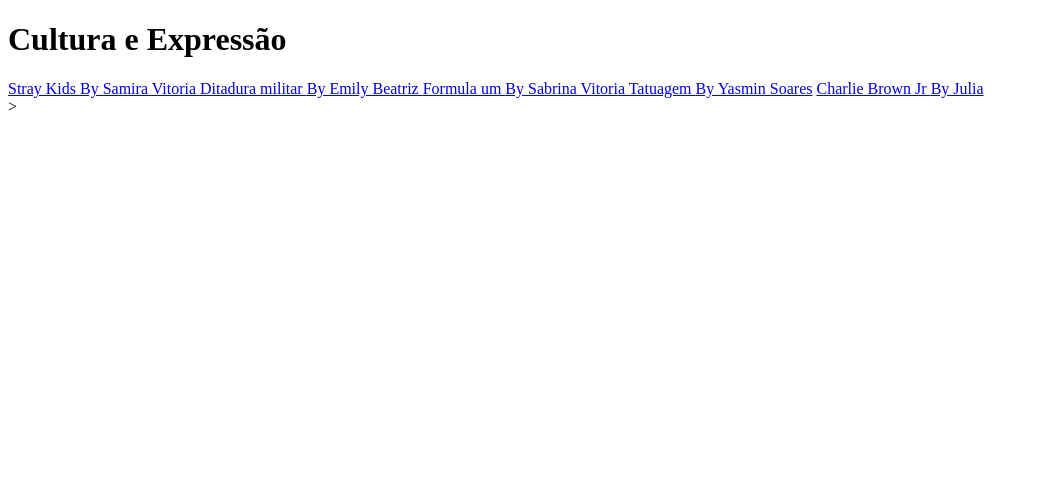
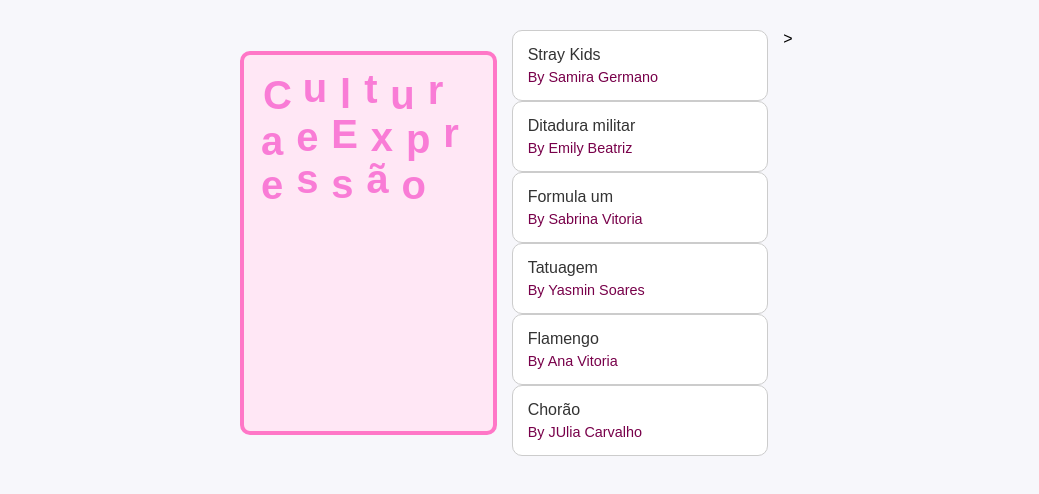
Before and after one commit to jukiia/Cultura-e-Express-o, a plain HTML site: page index.html in a window 1280 px wide. Shown: the whole page, without its empty margins (0-1039 px from the left). Drawn offline with Linux system fonts and the light colour scheme.

Commit message:
mudanças

```diff
--- a/index.html
+++ b/index.html
@@ -4,15 +4,37 @@
 <head>
     <meta charset="UTF-8">
     <meta name="viewport" content="width=device-width, initial-scale=1.0">
-    <title></title>
+    <link rel="stylesheet" href="style.css">
+    <title>Portal</title>
 </head>
+<body>
+    <div class="cards">
+       <h1 class="titulo">
+        <span>C</span>
+        <span>u</span>
+        <span>l</span>
+        <span>t</span>
+        <span>u</span>
+        <span>r</span>
+        <span>a</span>
 
-<body>
-    <h1>Cultura e Expressão</h1>
+        <span>e</span>
+
+        <span>E</span>
+        <span>x</span>
+        <span>p</span>
+        <span>r</span>
+        <span>e</span>
+        <span>s</span>
+        <span>s</span>
+        <span>ã</span>
+        <span>o</span>
+    </h1>
+
     <main>
         <div>
             <a href="https://samizika.github.io/fabrica-de-site/" target="_blank" rel="noopener noreferrer"> Stray Kids
-                <span> By Samira Vitoria </span></a>
+                <span> By Samira Germano</span></a>
 
             <a href="https://beatrizzzk.github.io/effective-octo-adventure/" target="_blank" rel="noopener noreferrer">
                 Ditadura militar <span> By Emily Beatriz </span></a>
@@ -22,12 +44,23 @@
 
             <a href="https://pandafofamaismais-glitch.github.io/fabrica-site/" target="_blank"
                 rel="noopener noreferrer">Tatuagem <span>By Yasmin Soares</span></a>
-            <a href="https://jukiia.github.io/fabrica-site/" target="_blank">
-                Charlie Brown Jr <span>By Julia </span>
-            </a>
+
+                  <a href="https://anavitoria1234-ux.github.io/fabrica-sites/"  target="_blank" rel="noopener noreferrer">Flamengo<span>By Ana Vitoria</span></a>
+
+  <a href="https://jukiia.github.io/fabrica-site/"  target="_blank" rel="noopener noreferrer">Chorão<span>By JUlia Carvalho</span></a>
+
 
         </div>
     </main>
 </body>
 
 </html>>
+
+
+
+        </div>
+    </main>
+
+</div>
+</body>
+</html>
--- /dev/null
+++ b/style.css
@@ -0,0 +1,80 @@
+body {
+    font-family: "Poppins", sans-serif;
+    background: #f7f7fb;
+    margin: 0;
+    padding: 0;
+    display: flex;
+    flex-direction: column;
+    align-items: center;
+}
+
+
+.titulo span {
+    display: inline-block;
+    font-size: 40px;
+    color: #f97cd6;
+    margin: 0 2px;
+
+    position: relative;
+}
+
+.titulo span:nth-child(1) { top: 3px; left: 2px; }
+.titulo span:nth-child(2) { top: -4px; }
+.titulo span:nth-child(3) { top: 2px; }
+.titulo span:nth-child(4) { top: -3px; }
+.titulo span:nth-child(5) { top: 3px; }
+.titulo span:nth-child(6) { top: -2px; }
+.titulo span:nth-child(7) { top: 4px; }
+
+.titulo span:nth-child(9) { top: -3px; }
+.titulo span:nth-child(11) { top: 2px; }
+.titulo span:nth-child(12) { top: -4px; }
+.titulo span:nth-child(13) { top: 3px; }
+.titulo span:nth-child(14) { top: -3px; }
+.titulo span:nth-child(15) { top: 2px; }
+.titulo span:nth-child(16) { top: -3px; }
+.titulo span:nth-child(17) { top: 3px; }
+.titulo span:nth-child(18) { top: -2px; }
+.titulo span:nth-child(19) { top: 3px; }
+
+
+.cards {
+    margin: 30px auto;
+    width: 90%;
+    max-width: 800px;
+        /* organiza em colunas simples */
+    display: grid;
+    grid-template-columns: repeat(auto-fit, minmax(200px, 1fr));
+    gap: 15px;
+}
+
+
+.cards a {
+    background-color: white;
+    padding: 15px;
+    border-radius: 10px;
+    text-decoration: none;
+    color: #333;
+    border: 1px solid #ccc;
+    display: block;
+}
+
+
+.cards a:hover {
+    background-color: #ecbcdc;
+}
+
+.cards a span {
+    display: block;
+    margin-top: 5px;
+    font-size: 0.9rem;
+    color: #78004a;
+}
+
+.titulo {
+    display: inline-block;
+    padding: 15px;
+    border: 4px solid #ff77c7;   /* quadrado rosa */
+    border-radius: 10px;          /* deixa mais fofinho */
+    background-color: #ffe7f5;    /* rosa bem clarinho */
+}
```
